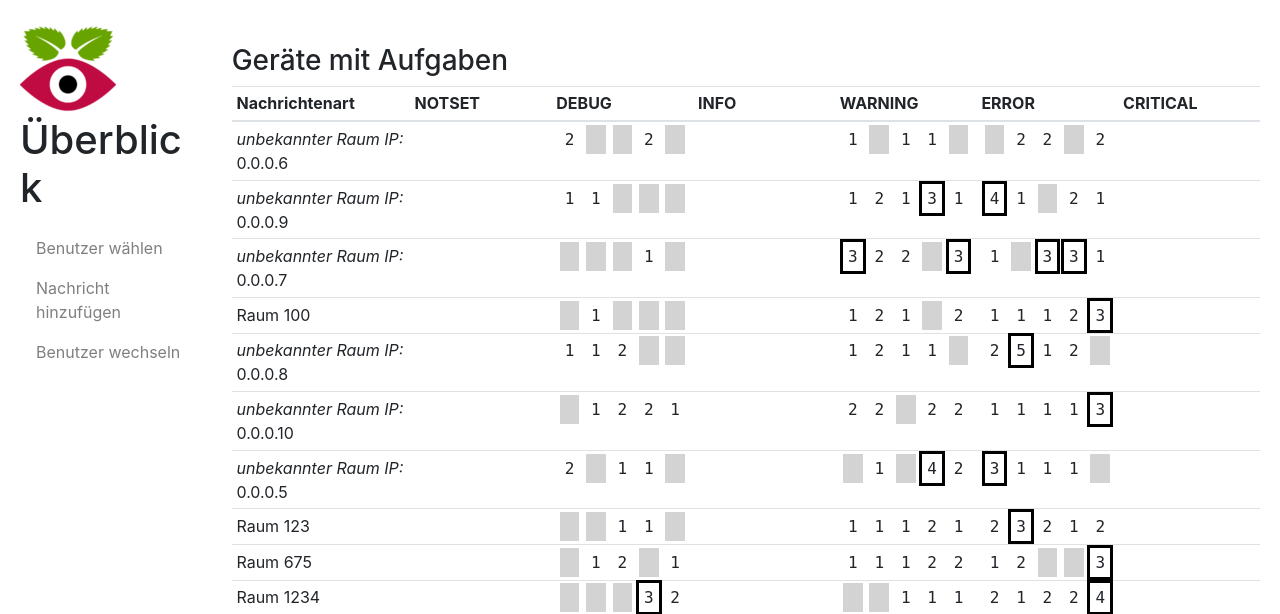
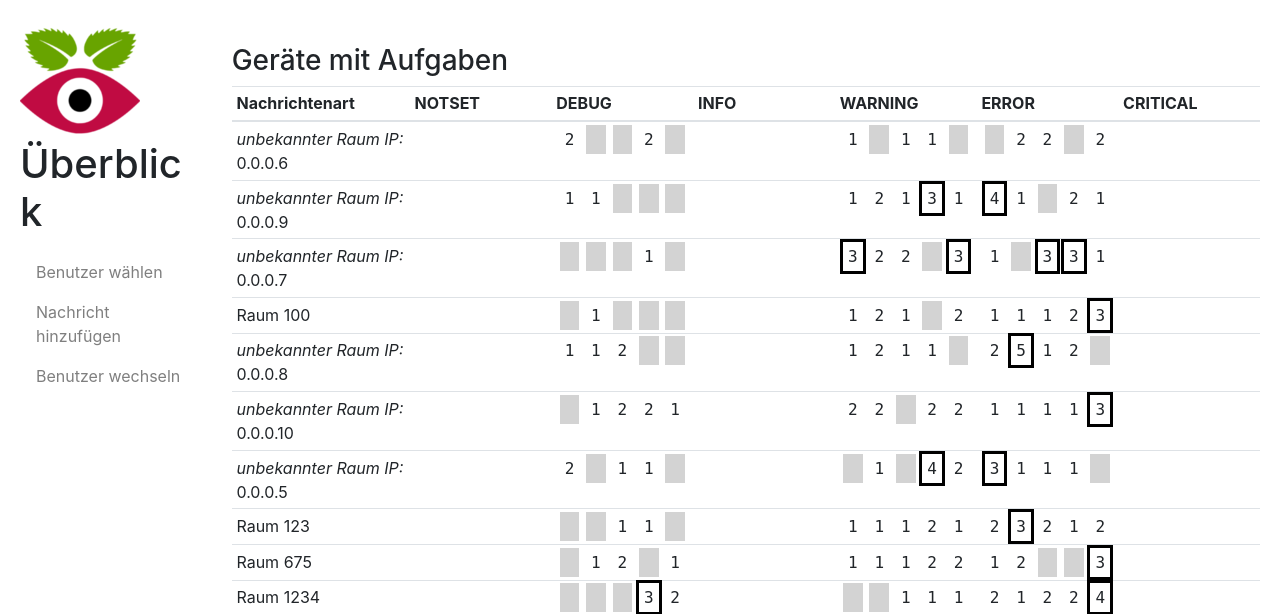
Before and after one commit to douira/raspWatch, a PHP site: page /index.php in a window 1280 px wide. Shown: the top 614 px of the page. Run offline with PHP 8.4, Linux system fonts and the light colour scheme; data comes from the database, SQL or seed files in the repository; some libraries are stand-ins or nearby versions.

Commit message:
larger image

```diff
--- a/util.php
+++ b/util.php
@@ -31,7 +31,7 @@ function setupPage($pageName, $pageTitle = false, $insertBefore = "") {
 
   //page title and icon
   echo "<div class='row'><div class='col-md-2'>";
-  echo "<a href='index.php'><img class='m-x-auto d-block' src='favicon-96x96.png' alt='icon image'></a>";
+  echo "<a href='index.php'><img class='m-x-auto d-block' src='apple-icon-120x120.png' alt='icon image'></a>";
   echo "<span class='text-xs-center dont-break-out'>{$insertBefore}<h1>{$pageName}</h1></span>";
 
   //start nav
```
